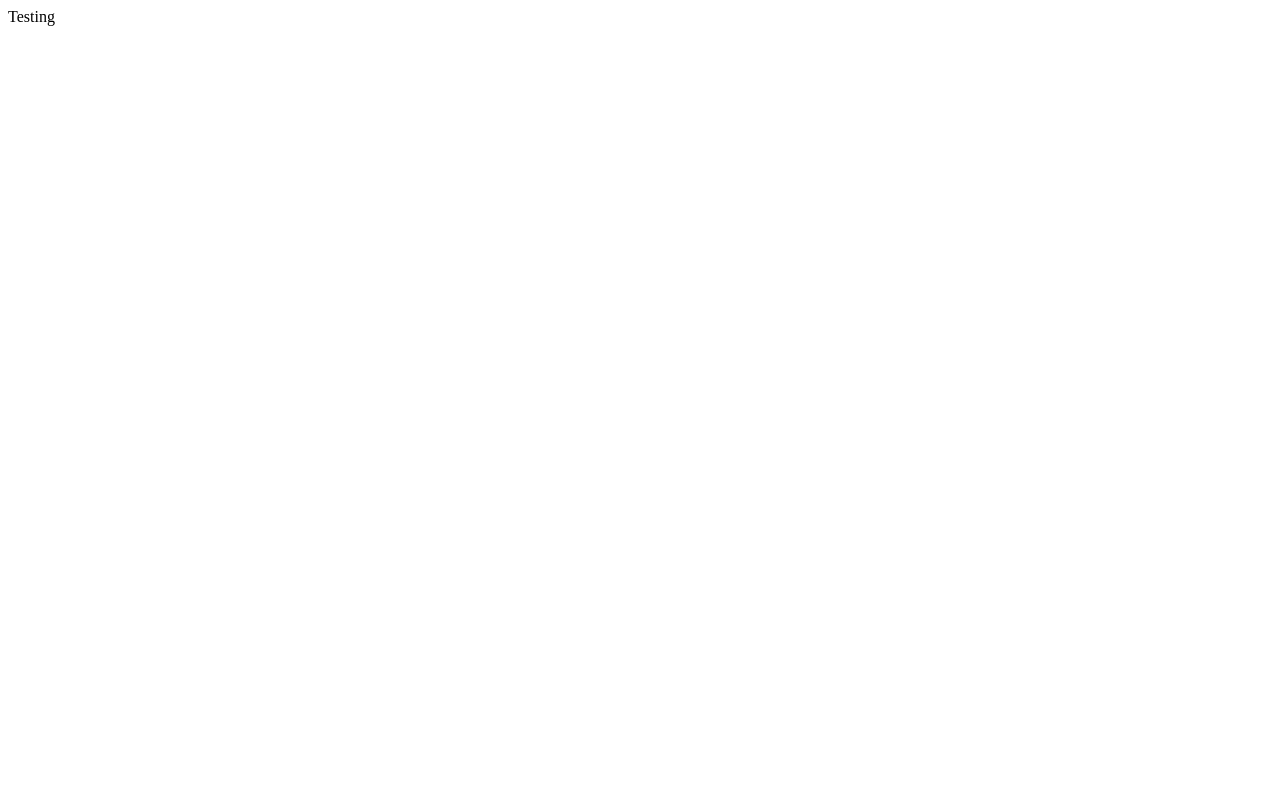
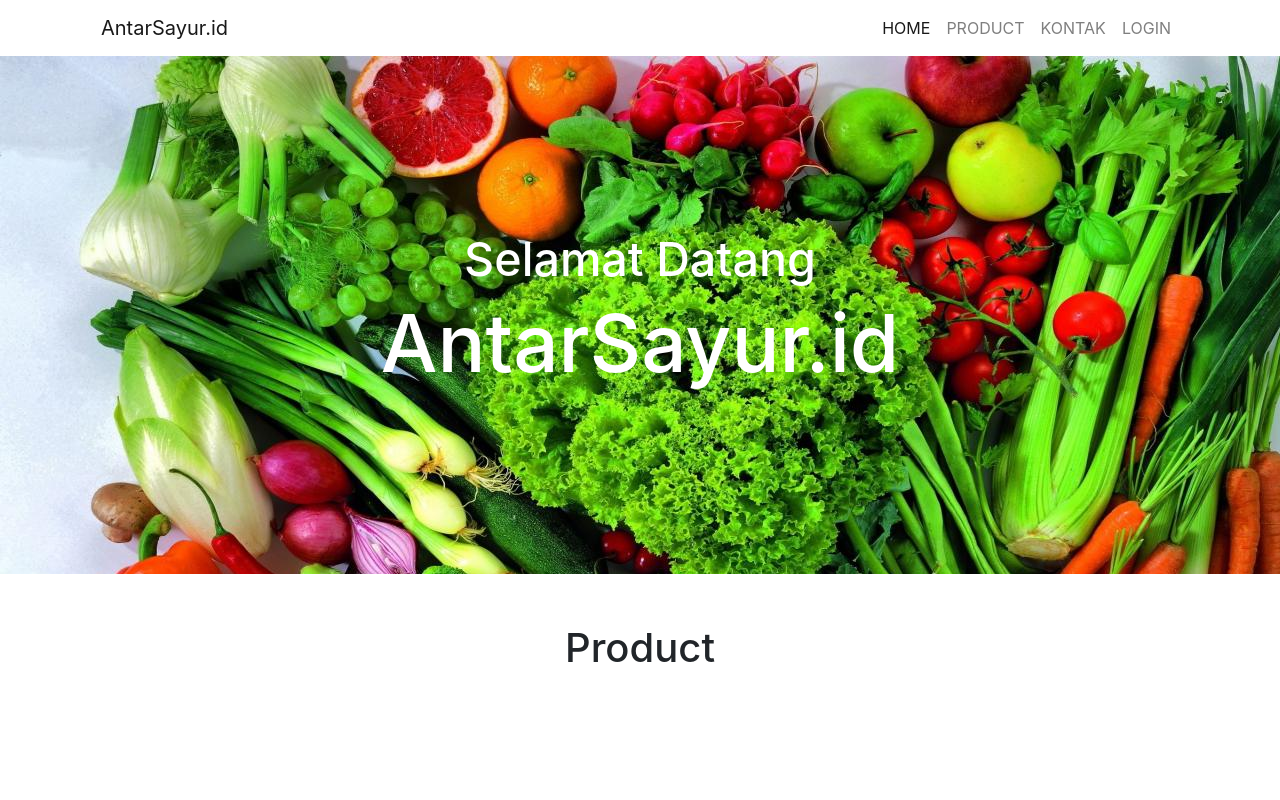
Before and after one commit to AkhmadMuzanni/AntarSayur, a PHP site: page / in a window 1280 px wide. Before the commit the page is almost empty. Run offline with PHP 8.4, Linux system fonts and the light colour scheme; some libraries are stand-ins or nearby versions.

Commit message:
Header and Nav

```diff
--- /dev/null
+++ b/css/style.css
@@ -0,0 +1,29 @@
+body {
+    margin: 0;
+}
+
+header {
+    background-image: url('../img/1.jpg');
+    background-attachment: scroll;
+}
+
+.header {
+    padding-top: 175px;
+    padding-bottom: 175px;
+}
+
+.page-section {
+    padding: 50px 0;
+}
+
+#mainNav {
+    background-color: rgba(0, 0, 0, 0);
+}
+
+#title {
+    font-size: 35pt;
+}
+
+#subtitle {
+    font-size: 60pt;
+}
--- a/index.php
+++ b/index.php
@@ -1,8 +1,58 @@
 <html>
     <head>
-        <title>Antarsayur</title>
+        <meta charset="utf-8" />
+        <meta name="viewport" content="width=device-width, initial-scale=1, shrink-to-fit=no" />
+        <meta name="description" content="" />
+        <meta name="author" content="" />
+        <title>AntarSayur</title>
+        <link rel="icon" type="image/x-icon" href="assets/img/favicon.ico" />
+        <!-- Font Awesome icons (free version)-->
+        <script src="https://use.fontawesome.com/releases/v5.13.0/js/all.js" crossorigin="anonymous"></script>
+        <!-- Core theme CSS (includes Bootstrap)-->
+        <link href="css/bootstrap.css" rel="stylesheet" />
+        <link href="css/bootstrap-grid.css" rel="stylesheet" />
+        <link href="css/bootstrap-reboot.css" rel="stylesheet" />
+        <link href="css/style.css" rel="stylesheet" />
     </head>
     <body>
-        Testing
+        <div class="container">
+            <nav class="navbar navbar-expand-lg navbar-light" id="mainNav">
+                <a class="navbar-brand" href="#">AntarSayur.id</a>
+                <button class="navbar-toggler" type="button" data-toggle="collapse" data-target="#navbarNav" aria-controls="navbarNav" aria-expanded="false" aria-label="Toggle navigation">
+                    <span class="navbar-toggler-icon"></span>
+                </button>
+                <div class="collapse navbar-collapse" id="navbarNav">
+                    <ul class="navbar-nav ml-auto">
+                        <li class="nav-item active">
+                            <a class="nav-link" href="#">HOME <span class="sr-only">(current)</span></a>
+                        </li>
+                        <li class="nav-item">
+                            <a class="nav-link" href="#">PRODUCT</a>
+                        </li>
+                        <li class="nav-item">
+                            <a class="nav-link" href="#">KONTAK</a>
+                        </li>
+                        <li class="nav-item">
+                            <a class="nav-link" href="#">LOGIN</a>
+                        </li>
+                    </ul>
+                </div>
+            </nav>
+        </div>
+
+        <header class="header">
+            <div class="container">
+                <h3 class="text-center text-white" id="title">Selamat Datang</h3>
+                <h1 class="text-center text-white" id="subtitle">AntarSayur.id</h1>
+            </div>
+        </header>
+        <section class="page-section" id="product">
+            <div class="container">
+                <h1 class="text-center">Product</h1>
+            </div>
+        </section>
+        <footer>
+
+        </footer>
     </body>
 </html>
```
Also changed, not shown: img/1.jpg (added).
